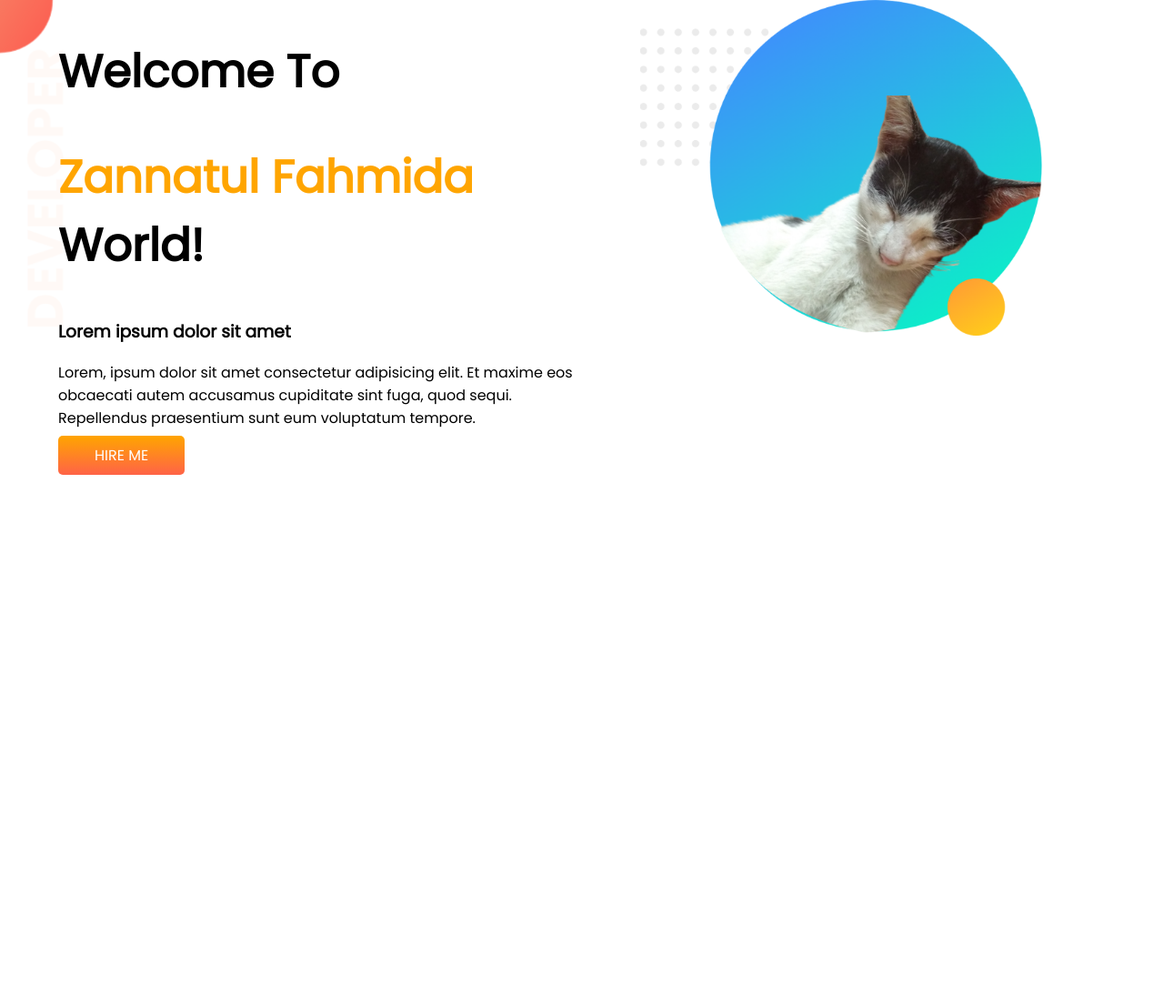
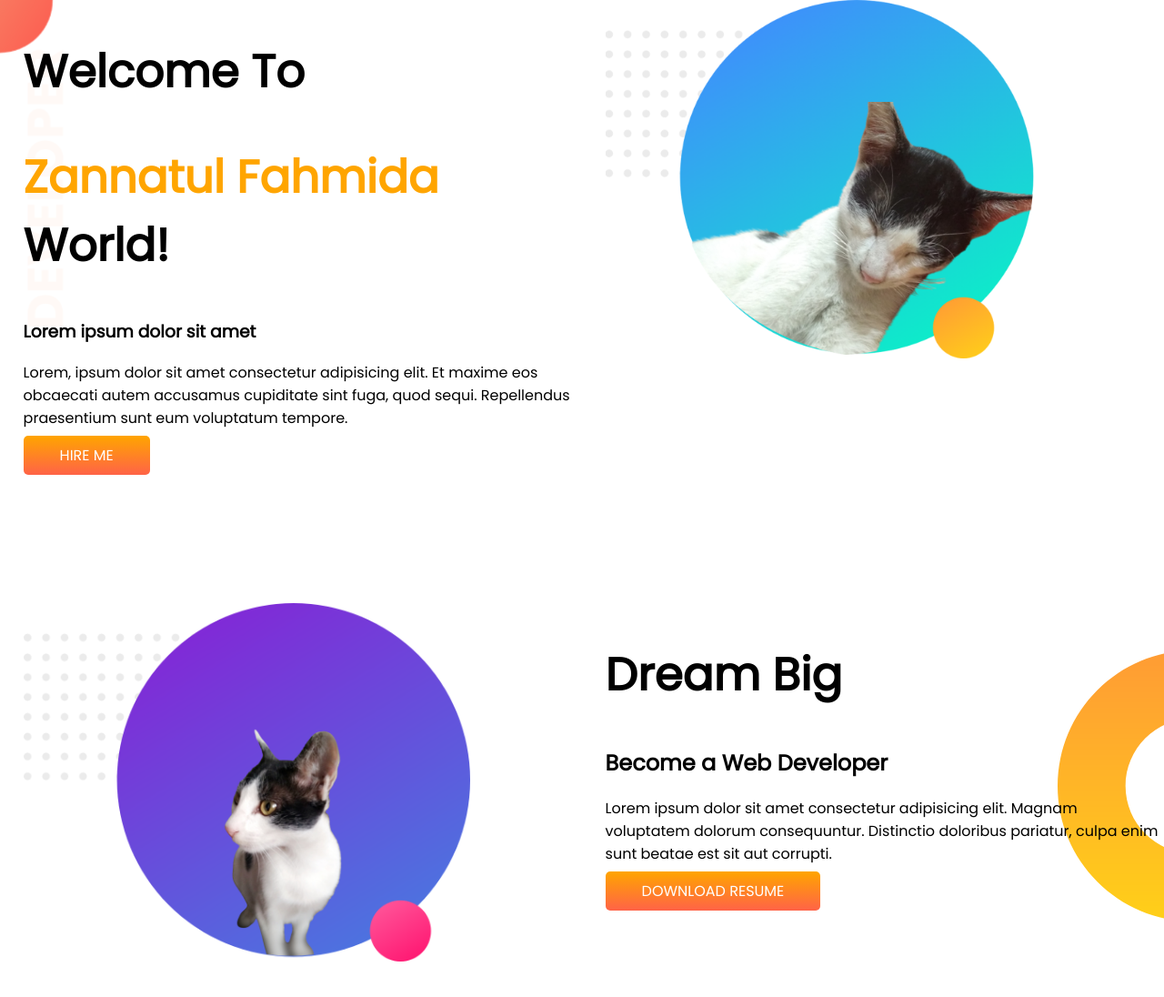
Before and after one commit to Zannatul-Fahmida/developer-portfolio, a plain HTML site: page index.html in a window 1280 px wide. Shown: the whole page at 91% size. Before the commit the page ends 800 px from the top, so only its background shows below. Drawn offline with Linux system fonts and the light colour scheme.

Commit message:
dream added

```diff
--- a/index.html
+++ b/index.html
@@ -25,6 +25,17 @@
             <img src="images/image 10.png" alt="">
         </div>
     </section>
+    <section class="dream-big">
+        <div class="half-width">
+            <img src="images/image 12.png" alt="">
+        </div>
+        <div class="half-width">
+            <h1>Dream Big</h1>
+            <h2>Become a Web Developer</h2>
+            <p>Lorem ipsum dolor sit amet consectetur adipisicing elit. Magnam voluptatem dolorum consequuntur. Distinctio doloribus pariatur, culpa enim sunt beatae est sit aut corrupti.</p>
+            <a class="link-button" target="_blank" href="https://www.youtube.com/">DOWNLOAD RESUME</a>
+        </div>
+    </section>
 </body>
 
 </html>
--- a/style.css
+++ b/style.css
@@ -10,10 +10,11 @@ h1{
 }
 section{
     display: flex;
+    margin-bottom: 150px;
 }
 .half-width{
     width: 50%;
-    padding-left: 5%;
+    padding-left: 2%;
 }
 .half-width img{
     width: 80%;
@@ -29,3 +30,9 @@ section{
     background-image: url('images/top-banner.png');
     background-repeat: no-repeat;
 }
+.dream-big{
+    background-image: url('images/dream-bg.png');
+    background-repeat: no-repeat;
+    background-position: right;
+
+}
```
